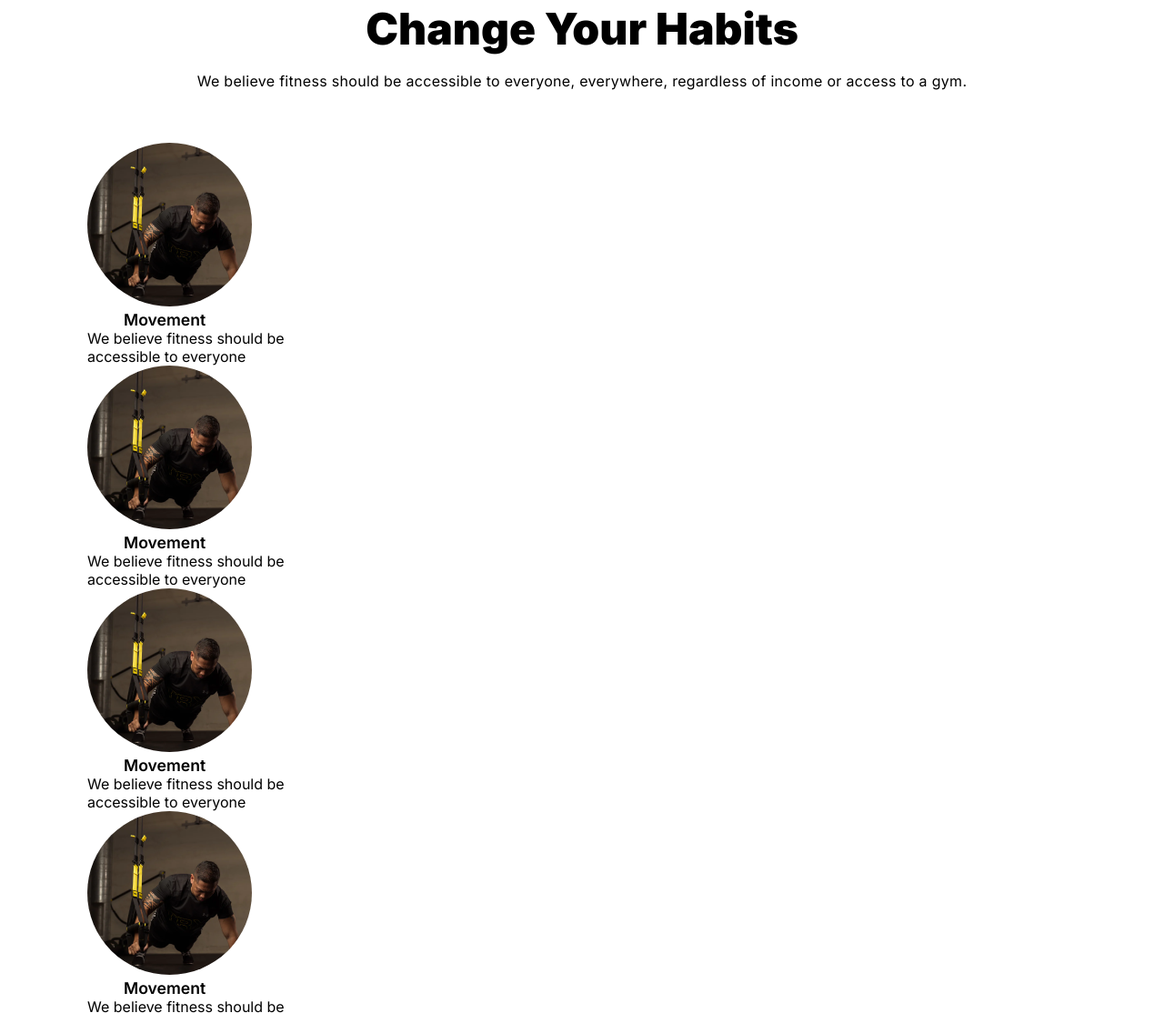
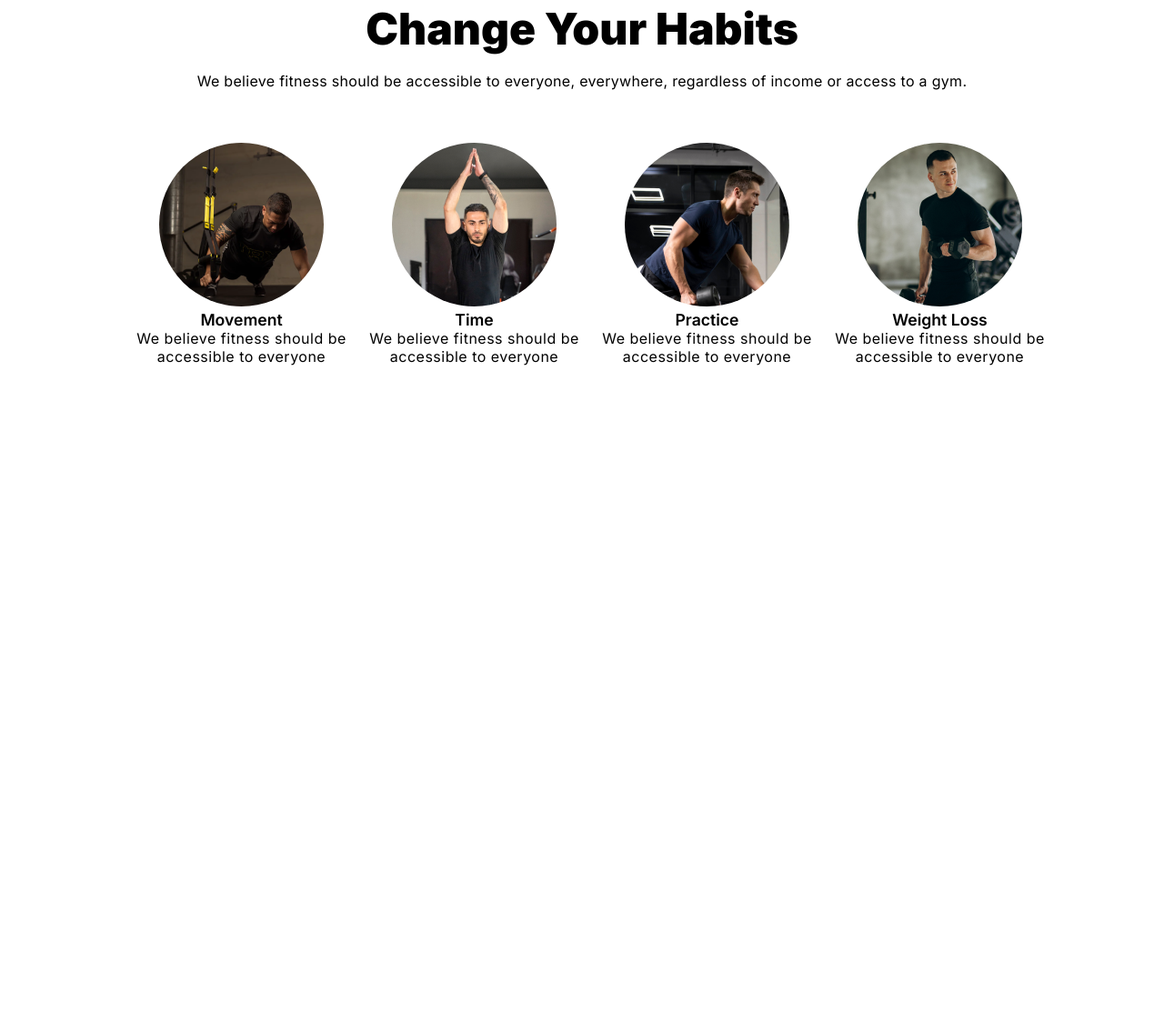
Before and after one commit to shameemmonir/fitness, a plain HTML site: page index.html in a window 1280 px wide. Shown: the part 878-1992 px from the top of the page at 91% size. After the commit the page ends 1365 px from the top, so only its background shows below. Drawn offline with Linux system fonts and the light colour scheme.

Commit message:
Change your habit section done

```diff
--- a/index.html
+++ b/index.html
@@ -49,28 +49,33 @@
             </div>
             <div class="fitness-container">
                 <div class="fitness-image">
+                    <div class="image-container">
                         <img src="images/image 3.png" alt="">
                         <div class="fitness-description">
                             <h3>Movement</h3>
                             <p>We believe fitness should be accessible to everyone</p>
                         </div>
-                <div class="fitness-image">
-                    <img src="images/image 3.png" alt="">
+                    </div>
+                    <div class="image-container">
+                        <img src="images/image 2.png" alt="">
                         <div class="fitness-description">
-                        <h3>Movement</h3>
+                            <h3>Time</h3>
                             <p>We believe fitness should be accessible to everyone</p>
                         </div>
-                <div class="fitness-image">
-                    <img src="images/image 3.png" alt="">
+                    </div>
+                    <div class="image-container">
+                        <img src="images/image 4.png" alt="">
                         <div class="fitness-description">
-                        <h3>Movement</h3>
+                            <h3>Practice</h3>
                             <p>We believe fitness should be accessible to everyone</p>
                         </div>
-                <div class="fitness-image">
-                    <img src="images/image 3.png" alt="">
+                    </div>
+                    <div class="image-container">
+                        <img src="images/image 5.png" alt="">
                         <div class="fitness-description">
-                        <h3>Movement</h3>
+                            <h3>Weight Loss</h3>
                             <p>We believe fitness should be accessible to everyone</p>
+                        </div>
                     </div>
                 </div>
             </div>
--- a/styles/style.css
+++ b/styles/style.css
@@ -80,7 +80,10 @@ body{
     padding: 0.5rem 1rem;
 }
 /* change your habit area style here  */
-
+.habit-container{
+    width: 1044px;
+    height: 452px;
+}
 .your-habit-description{
     text-align: center;
 }
@@ -99,34 +102,46 @@ body{
     margin-top: 1rem;
 }
 .fitness-description{
-    /* text-align: center; */
+    text-align: center;
+    width: 231px;
+    height: 64px;
 }
 .fitness-container{
     margin-top: 3.5rem;
     margin-left: 2rem;
-    display: grid;
-    /* grid-template-columns: repeat(4, 1fr); */
+    /* display: grid;
+    grid-template-columns: repeat(4, 1fr); */
     /* grid-template-rows: repeat(4, 1fr); */
     /* display: flex; */
 }
 .fitness-image{
     width: 231px;
     height: 274px;
+    display: grid;
+    grid-template-columns: repeat(4, 1fr);
+    gap: 25px;
+    text-align: center;
 }
 .fitness-image img{
     border-radius: 50%;
+    /* width: 12rem;
+    height: 10rem; */
+    left: -11.5px;
+}
+.fitness-image{
+    text-align: center;
 }
 .fitness-description h3{
     /* color: rgba(255, 255, 255); */
     font-size: 1.1rem;
     font-weight: 600;
     line-height: 120%;
-    margin-left: 2.5rem;
+    /* margin-left: 2.5rem; */
 }
 .fitness-description p{
     /* color: rgba(255, 255, 255, 0.5); */
     font-size: 1rem;
     font-weight: 400;
-    letter-spacing: 0.px;
+    letter-spacing: 0.5px;
 
 }
```
Lines whose indentation alone changed are shown as unchanged.
